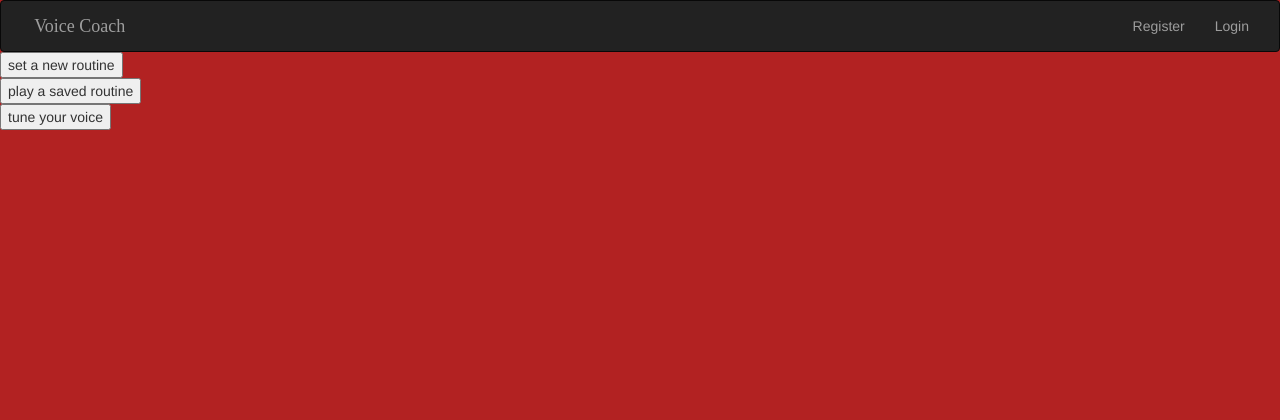
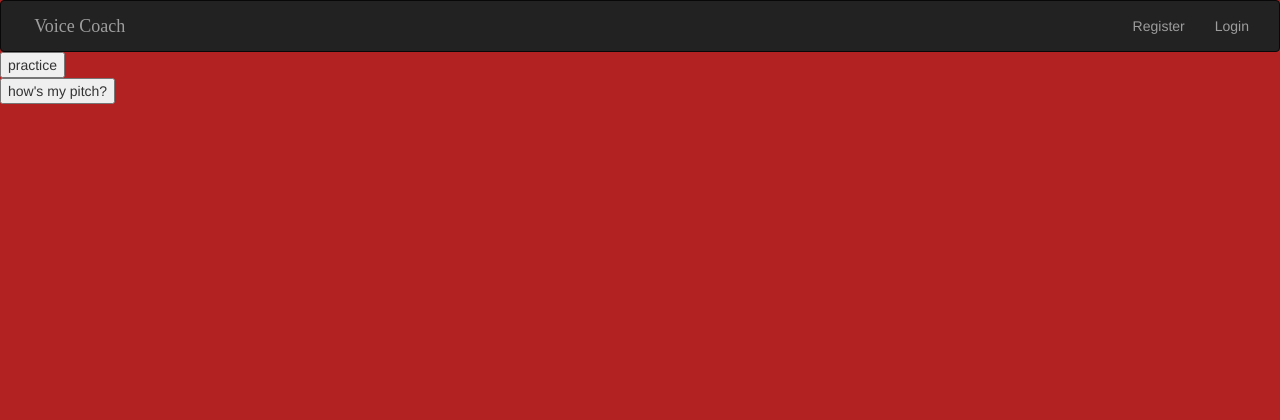
Before and after one commit to iamzgupit/voicecoach, a Flask app: page / in a window 1280 px wide. Shown: the top 420 px of the page. After the commit the page ends 104 px from the top, so only its background shows below. Run offline with Flask 2, Linux system fonts and the light colour scheme; some libraries are stand-ins or nearby versions; some web fonts are replaced.

Commit message:
working page navigation with buttons and nice pages

```diff
--- a/server.py
+++ b/server.py
@@ -23,6 +23,12 @@ def index():
     """Homepage."""
 
     return render_template("home.html")
+
+@app.route('/practice_selection')
+def practice_selection():
+    """Invites the user to choose either choose from saved routines or to create a new routine."""
+
+    return render_template("practice_selection.html")
 
 @app.route('/routine_builder')
 def routine_builder():
@@ -107,6 +113,6 @@ if __name__ == "__main__":
     connect_to_db(app)
 
     # Use the DebugToolbar
-    DebugToolbarExtension(app)
+    # DebugToolbarExtension(app)
 
     app.run()
--- a/templates/home.html
+++ b/templates/home.html
@@ -93,17 +93,13 @@
     </div>
     <!-- /.container-fluid -->
 </nav>
-<!-- button to set a new routine -->
-<form action="/routine_builder">
-    <input type="submit" value="set a new routine">
-</form>
-<!-- button to play a routine -->
-<form action="/routine_displayer">
-    <input type="submit" value="play a saved routine">
+<!-- button to practice using a routine -->
+<form action="/practice_selection">
+    <input type="submit" value="practice">
 </form>
 <!-- button to tune your voice-->
 <form action="/tuner">
-    <input type="submit" value="tune your voice">
+    <input type="submit" value="how's my pitch?">
 </form>
 <div id="extending">
     {% for flash in get_flashed_messages() %}
--- a/templates/play_routine.html
+++ b/templates/play_routine.html
@@ -7,6 +7,9 @@
 </head>
 <body>
 <h2>Voicecoach Player</h2>
+<form action="/">
+   <input type="submit" value="go home">
+</form>
 
   <!-- PLAYER WILL LOOK FOR AUDIO LINKS ONLY INSIDE .PT-PLAYLIST -->
   <div class="pt-playlist">
--- a/templates/routine_builder.html
+++ b/templates/routine_builder.html
@@ -8,6 +8,7 @@
 
 <form action="/routine_adder" method="get">
     Routine name: <input type="text" name="RoutineName"><br>
+    Needs it serves: <input type="text" name="RoutineName"><br>
   <input type="checkbox" name="audio_file" value="tiny_oo">tiny oo     <audio controls>
   <source src="../static/tiny_oo.mp3" type="audio/mpeg">
 <!--   <source src="bratty_a.mp3" type="audio/mp3">
--- a/templates/tuner.html
+++ b/templates/tuner.html
@@ -42,6 +42,9 @@
             <div id="detune"><span id="detune_amt">--</span><span id="flat">cents &#9837;</span><span id="sharp">cents &#9839;</span></div>
          </div>
       </div>
+      <form action="/">
+         <input type="submit" value="go home">
+      </form>
       <!-- just used for debugging
          <canvas id="waveform" width="512" height="256"></canvas>
          -->
```
Also changed, not shown: voicecoach.db.
